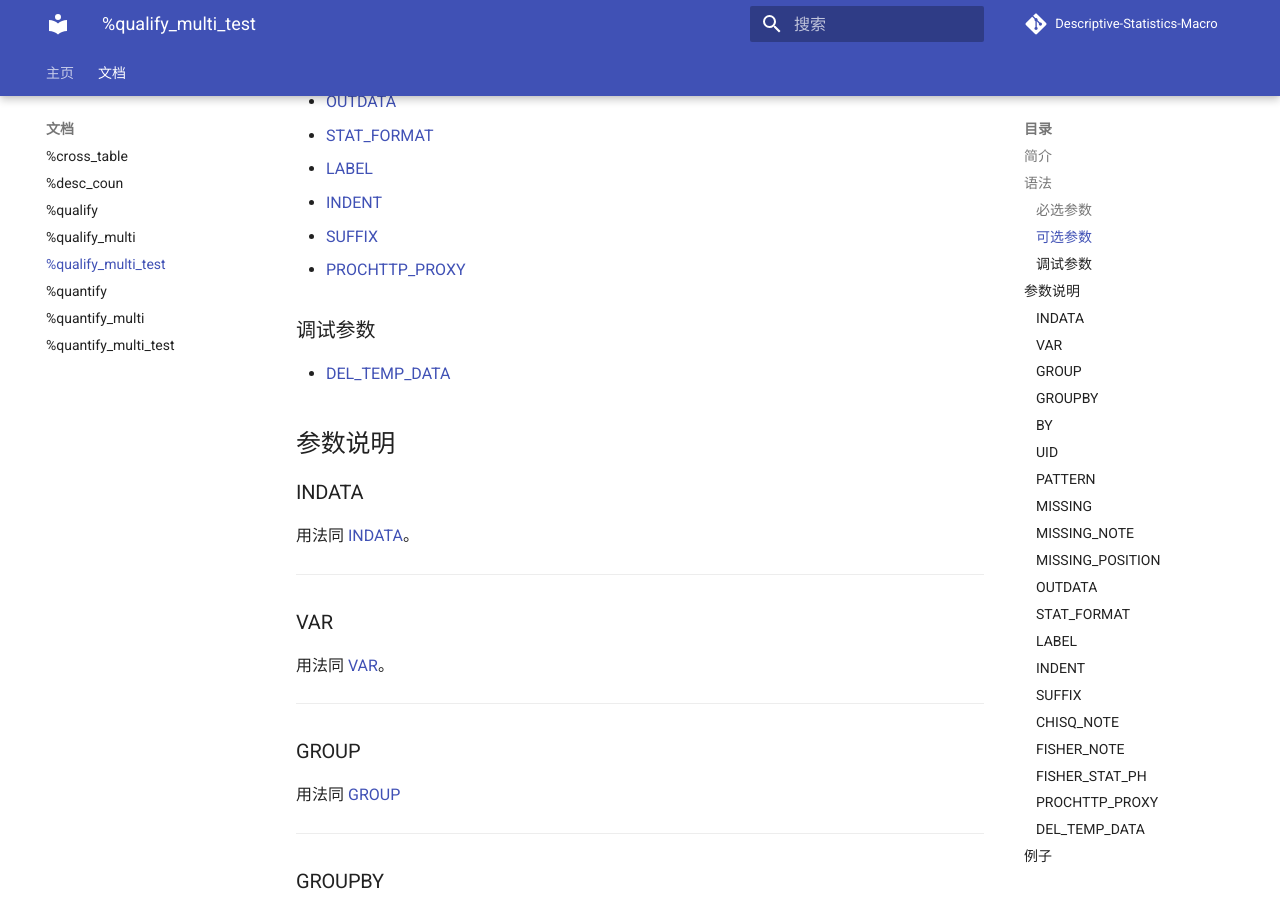
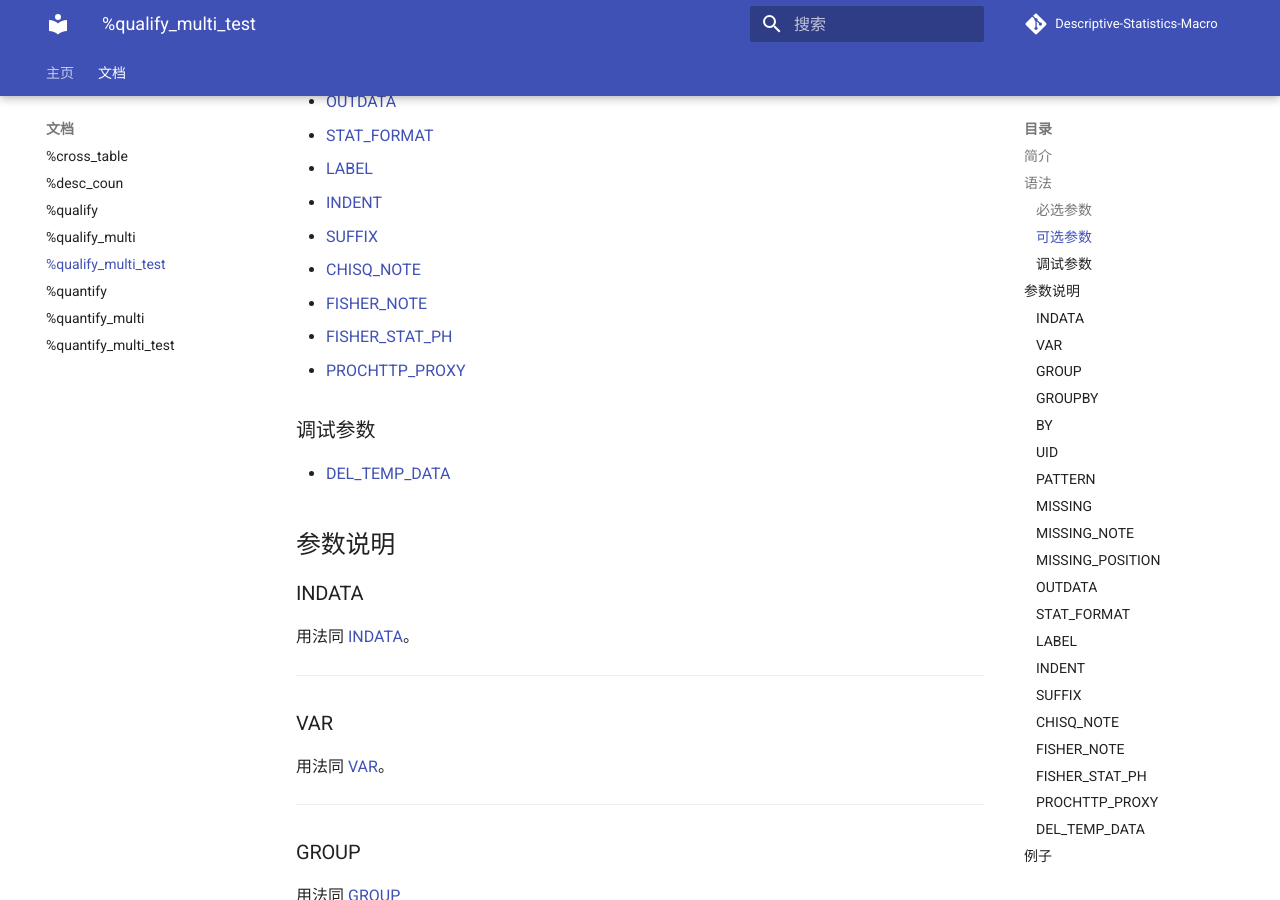
Before and after one commit to Snoopy1866/Descriptive-Statistics-Macro, an MkDocs documentation site: the page built from docs/qualify_multi_test/readme.md, in a window 1280 px wide and 900 px high, scrolled down 770 px. Built offline with MkDocs 1.6.1 and Material for MkDocs 9.7.7, drawn with Linux system fonts in a browser that asks for light colours; comment, search, counter and statistics services are not loaded.

Commit message:
Update readme.md

```diff
--- a/docs/qualify_multi_test/readme.md
+++ b/docs/qualify_multi_test/readme.md
@@ -24,6 +24,9 @@
 - [LABEL](#label)
 - [INDENT](#indent)
 - [SUFFIX](#suffix)
+- [CHISQ_NOTE](#chisq_note)
+- [FISHER_NOTE](#fisher_note)
+- [FISHER_STAT_PH](#fisher_stat_ph)
 - [PROCHTTP_PROXY](#prochttp_proxy)
 
 ### 调试参数
```
